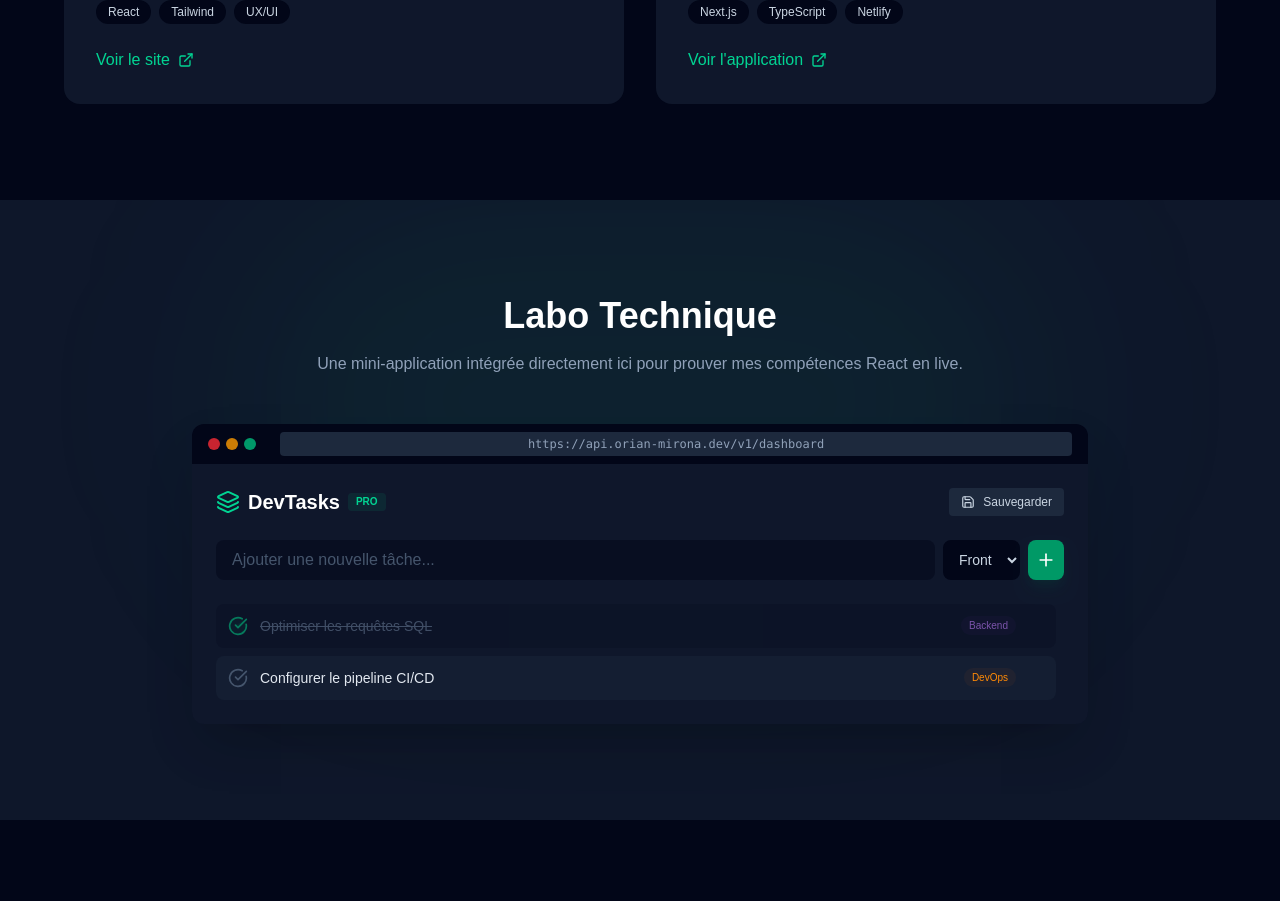
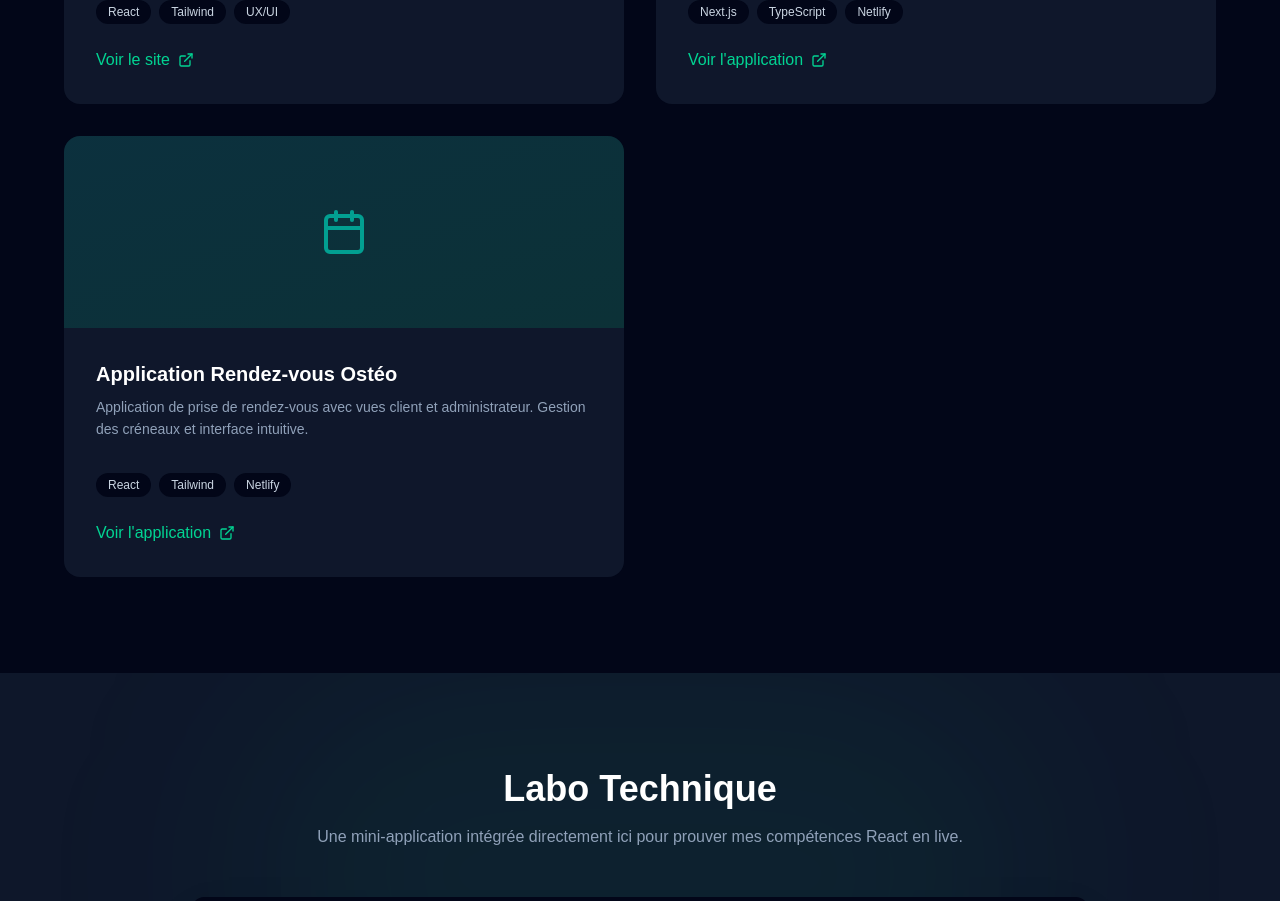
Before and after one commit to nairo91/PortfolioOrian, a Next.js app: page / in a window 1280 px wide. Shown: the part 1615-2516 px from the top of the page. Built offline with nearby package versions, Linux system fonts and the light colour scheme.

Commit message:
feat: add osteopath app project to portfolio

```diff
--- a/app/page.tsx
+++ b/app/page.tsx
@@ -4,7 +4,7 @@ import React, { useState, useEffect } from 'react';
 import {
   Terminal, Code, Globe, Trash2, Plus, CheckCircle,
   Github, Linkedin, Mail, Server, Cpu, Layers, Send, Save, Loader2, X,
-  ExternalLink, ArrowRight, Search, Command, Moon, Sun, Laptop
+  ExternalLink, ArrowRight, Search, Command, Moon, Sun, Laptop, Calendar
 } from 'lucide-react';
 
 // --- TYPES ---
@@ -417,6 +417,31 @@ export default function Home() {
                 </a>
               </div>
             </div>
+
+            {/* Projet 3 : Rendez-vous Ostéo */}
+            <div className="group relative bg-slate-900 border border-slate-800 rounded-2xl overflow-hidden hover:border-emerald-500/50 transition duration-300">
+              <div className="h-48 bg-gradient-to-br from-teal-600/20 to-emerald-600/20 flex items-center justify-center border-b border-slate-800 group-hover:bg-slate-800 transition">
+                <Calendar size={48} className="text-teal-500 opacity-80" />
+              </div>
+              <div className="p-8">
+                <div className="flex justify-between items-start mb-4">
+                  <div>
+                    <h3 className="text-xl font-bold text-white mb-2 group-hover:text-emerald-400 transition">Application Rendez-vous Ostéo</h3>
+                    <p className="text-slate-400 text-sm leading-relaxed mb-4">
+                      Application de prise de rendez-vous avec vues client et administrateur. Gestion des créneaux et interface intuitive.
+                    </p>
+                  </div>
+                </div>
+                <div className="flex flex-wrap gap-2 mb-6">
+                  <span className="px-3 py-1 bg-slate-950 rounded-full text-xs font-medium text-slate-300 border border-slate-800">React</span>
+                  <span className="px-3 py-1 bg-slate-950 rounded-full text-xs font-medium text-slate-300 border border-slate-800">Tailwind</span>
+                  <span className="px-3 py-1 bg-slate-950 rounded-full text-xs font-medium text-slate-300 border border-slate-800">Netlify</span>
+                </div>
+                <a href="https://wonderful-cajeta-8b94ec.netlify.app/" target="_blank" rel="noopener noreferrer" className="inline-flex items-center gap-2 text-emerald-400 font-medium hover:text-emerald-300 transition group-hover:translate-x-1">
+                  Voir l'application <ExternalLink size={16} />
+                </a>
+              </div>
+            </div>
           </div>
         </div>
       </section>
```
